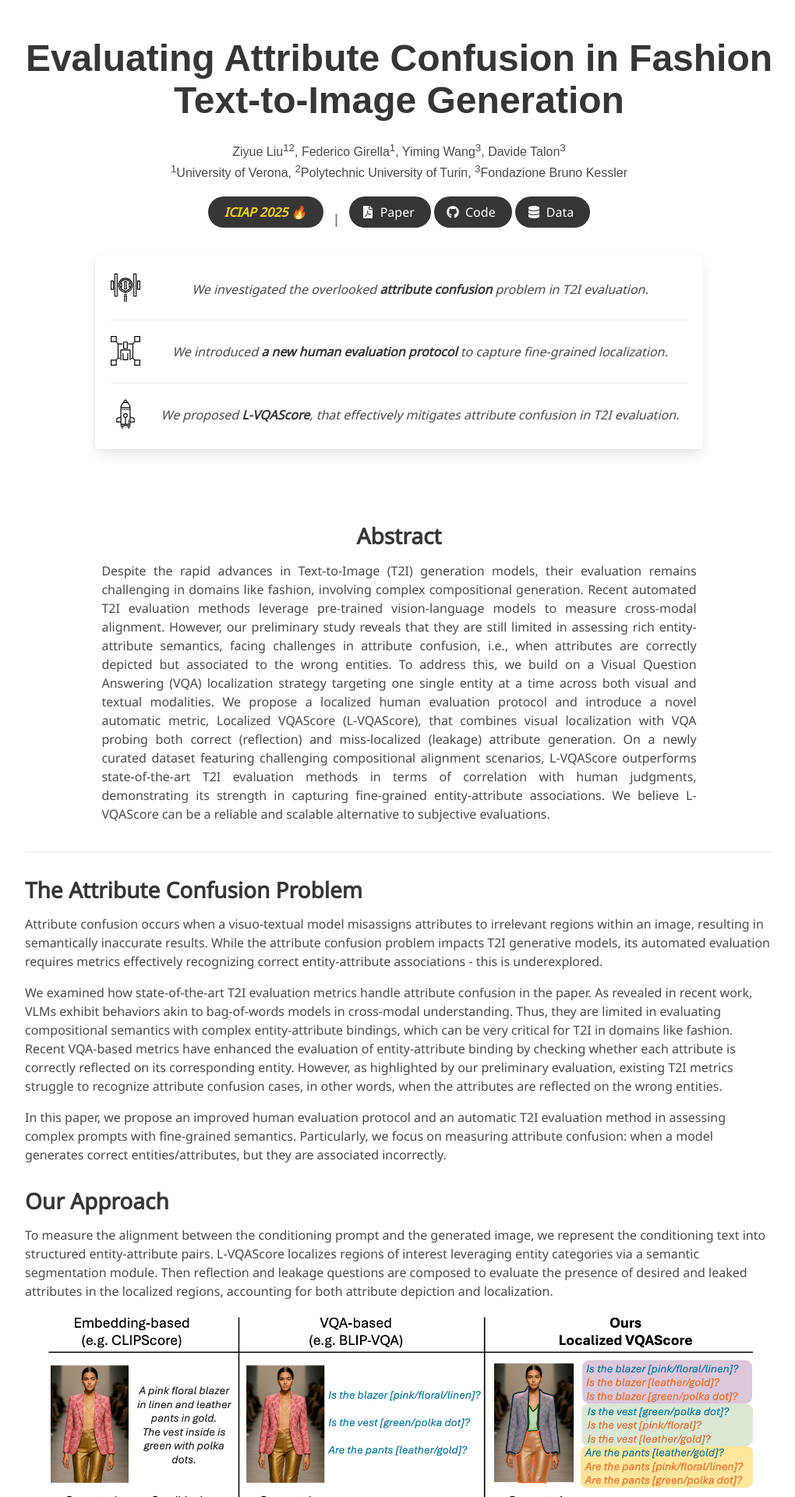
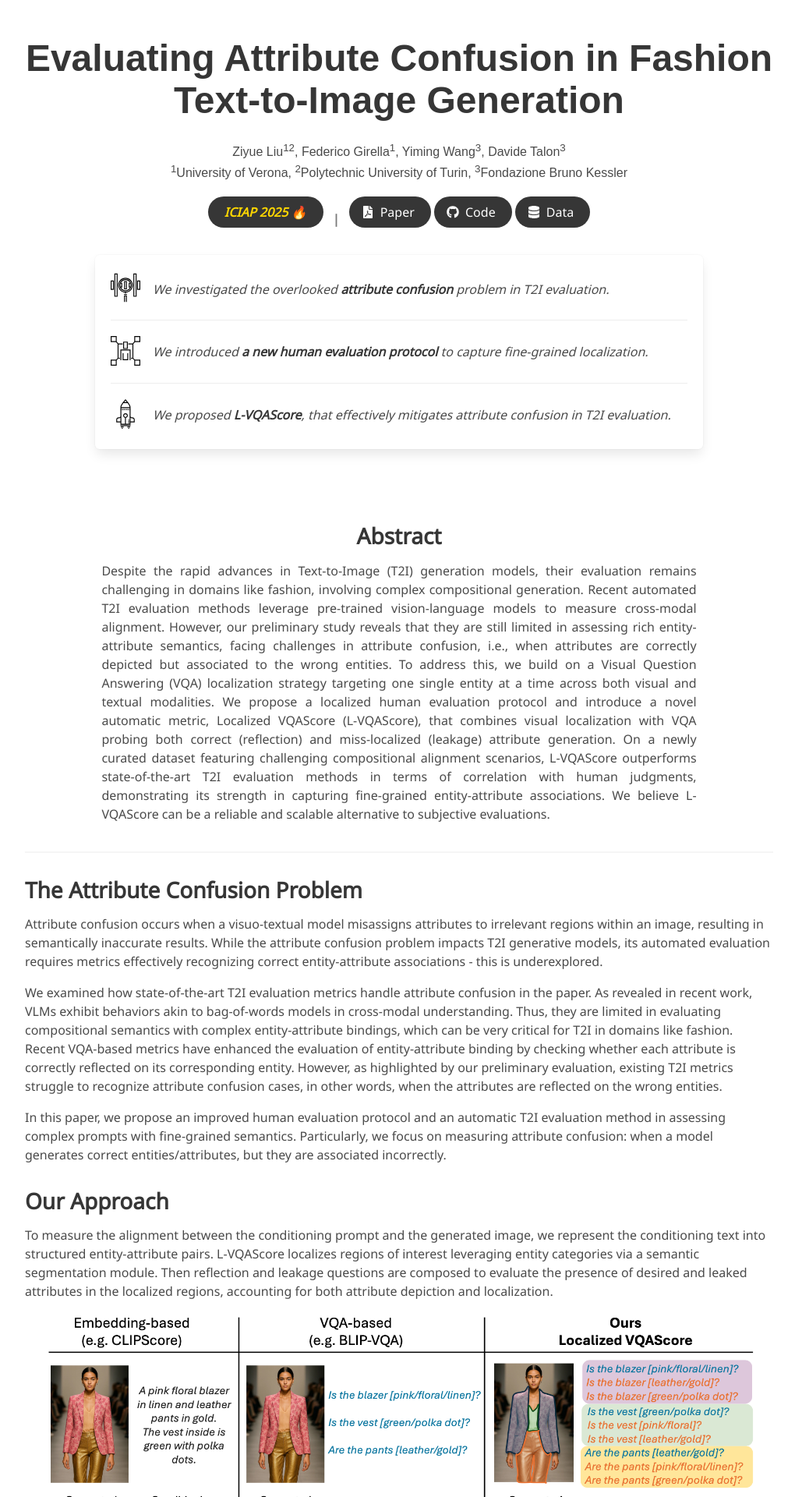
Before and after one commit to intelligolabs/L-VQAScore, a Jekyll site: the page built from index.md, in a window 1280 px wide. Shown: the top 1920 px of the page at 78% size, without its empty margins (128-1148 px from the left). Built offline with Jekyll 4.4.1, drawn with Linux system fonts in a browser that asks for light colours; some web fonts are replaced.

Commit message:
Update project_page.html

```diff
--- a/_layouts/project_page.html
+++ b/_layouts/project_page.html
@@ -117,7 +117,7 @@
             </div>
           </div>
 
-          <div class="box has-text-centered" style="max-width: 780px; margin: 0 auto;">
+          <div class="box has-text-left" style="max-width: 780px; margin: 0 auto;">
                 <article class="media" style="align-items: center;">
                   <figure class="media-left">
                     <img
@@ -125,7 +125,7 @@
                       style="width: 38px; padding-top: 10%"
                     />
                   </figure>
-                  <div class="media-content has-text-centered">
+                  <div class="media-content has-text-left">
                      <p style="font-size: 1.0rem;">
                       <em> We investigated the overlooked <strong>attribute confusion</strong> problem in T2I evaluation.</em>
                     </p>
@@ -139,7 +139,7 @@
                       style="width: 38px; padding-top: 10%"
                     />
                   </figure>
-                  <div class="media-content has-text-centered">
+                  <div class="media-content has-text-left">
                      <p style="font-size: 1.0rem;">
                       <em>We introduced <strong>a new human evaluation protocol</strong> to capture fine-grained localization.</em>
                     </p>
@@ -153,7 +153,7 @@
                       style="width: 38px; padding-top: 10%"
                     />
                   </figure>
-                  <div class="media-content has-text-centered">
+                  <div class="media-content has-text-left">
                      <p style="font-size: 1.0rem;">
                       <em> We proposed <strong>L-VQAScore</strong>, that effectively mitigates attribute confusion in T2I evaluation.</em>
                     </p>
```
